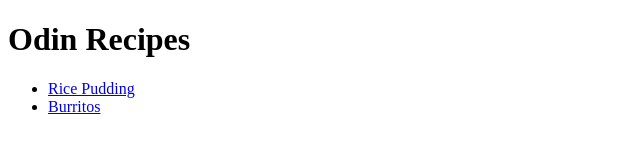
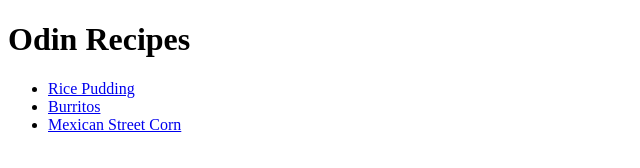
Before and after one commit to amilkez/odin-recipes, a plain HTML site: page index.html in a window 1280 px wide. Shown: the whole page, without its empty margins (0-640 px from the left). Drawn offline with Linux system fonts and the light colour scheme.

Commit message:
Add mexican street corn recipe and link on index

```diff
--- a/index.html
+++ b/index.html
@@ -11,6 +11,7 @@
     <ul>
         <li><a href="./recipes/rice pudding.html">Rice Pudding</a></li>
         <li><a href="./recipes/burritos.html">Burritos</a></li>
+        <li><a href="./recipes/mexican street corn.html">Mexican Street Corn</a></li>
     </ul>
 </body>
 </html>
```
